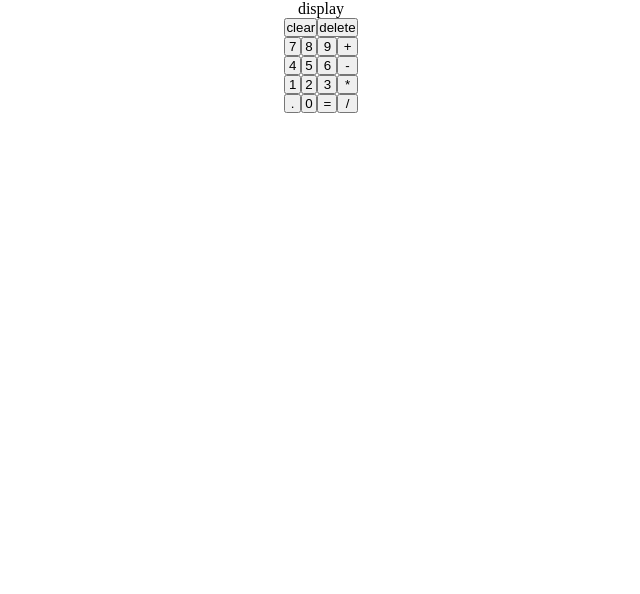
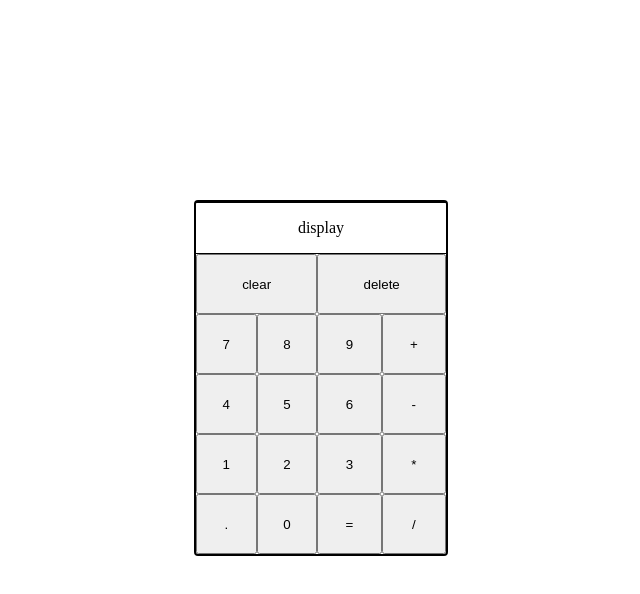
Before and after one commit to Girem/calculator, a plain HTML site: page index.html in a window 1280 px wide. Shown: the whole page, without its empty margins (319-959 px from the left). Drawn offline with Linux system fonts and the light colour scheme.

Commit message:
display done v1.0

```diff
--- a/style.css
+++ b/style.css
@@ -3,11 +3,22 @@
   padding: 0;
 }
 .container {
+  width: 250px;
   display: flex;
   flex-direction: column;
   align-items: center;
+  margin: 200px auto;
+  border: 2px solid black;
+  border-radius: 4px;
 }
-
+.display {
+  height: 50px;
+  display: flex;
+  align-items: center;
+  border: 1px solid black;
+  width: 250px;
+  justify-content: center;
+}
 .btn-container {
   display: grid;
   grid-template-areas:
@@ -16,7 +27,8 @@
     "fore five six minus"
     "one two three multiply"
     "dot zero equal divide";
-
+  width: 250px;
+  height: 300px;
   /* justify-content: center; */
 }
 .btn-delete {
```
